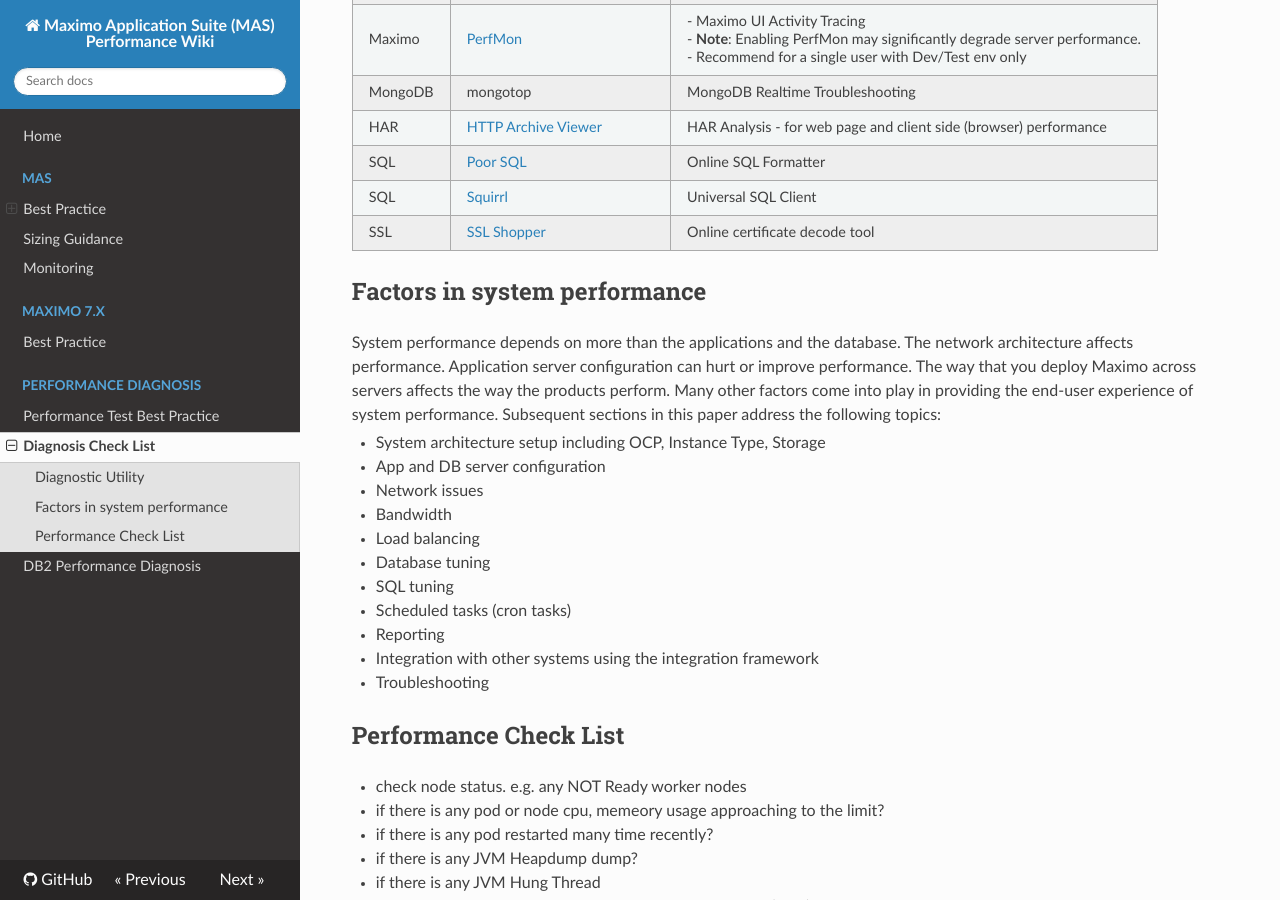
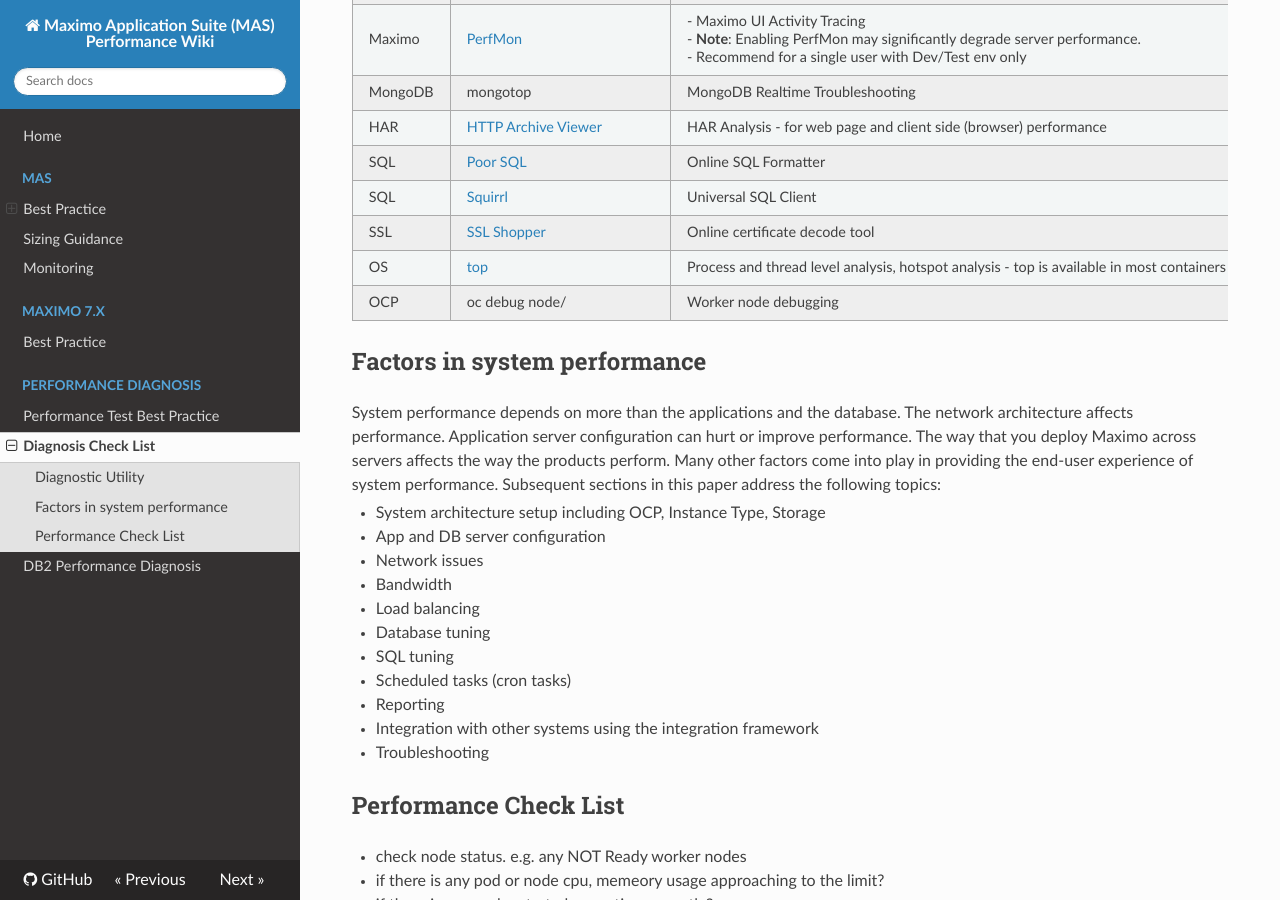
Before and after one commit to ibm-mas/mas-performance, an MkDocs documentation site: the page built from docs/pd/checklist.md, in a window 1280 px wide and 900 px high, scrolled down 552 px. Built offline with MkDocs 1.6.1, drawn with Linux system fonts in a browser that asks for light colours; nearby versions of some CDN libraries.

Commit message:
Update checklist.md

```diff
--- a/docs/pd/checklist.md
+++ b/docs/pd/checklist.md
@@ -19,6 +19,8 @@
 |SQL | [Poor SQL](http://poorsql.com) | Online SQL Formatter |
 |SQL | [Squirrl](http://squirrel-sql.sourceforge.net) | Universal SQL Client |
 |SSL | [SSL Shopper](https://www.sslshopper.com)| Online certificate decode tool |
+|OS  | [top](https://www.redhat.com/sysadmin/interpret-top-output) | Process and thread level analysis, hotspot analysis - top is available in most containers and on OCP worker nodes|
+|OCP | oc debug node/<node name> | Worker node debugging |
 
 ## Factors in system performance
 
```
